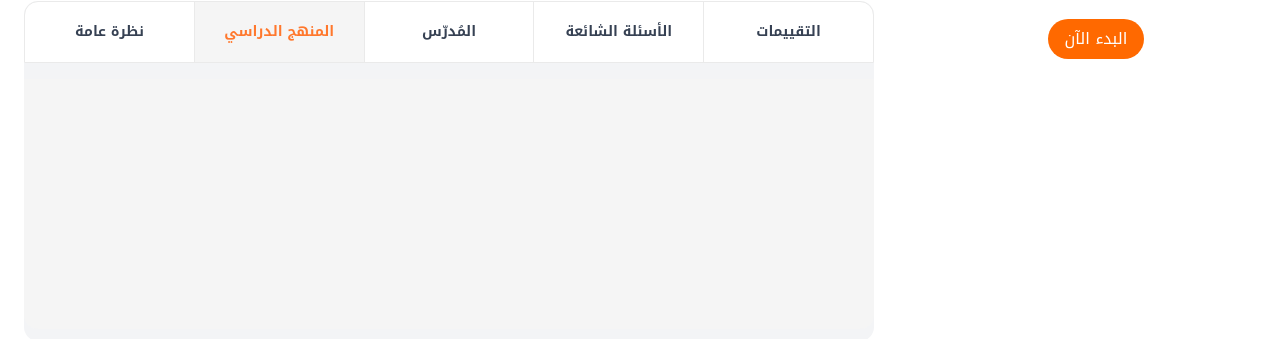
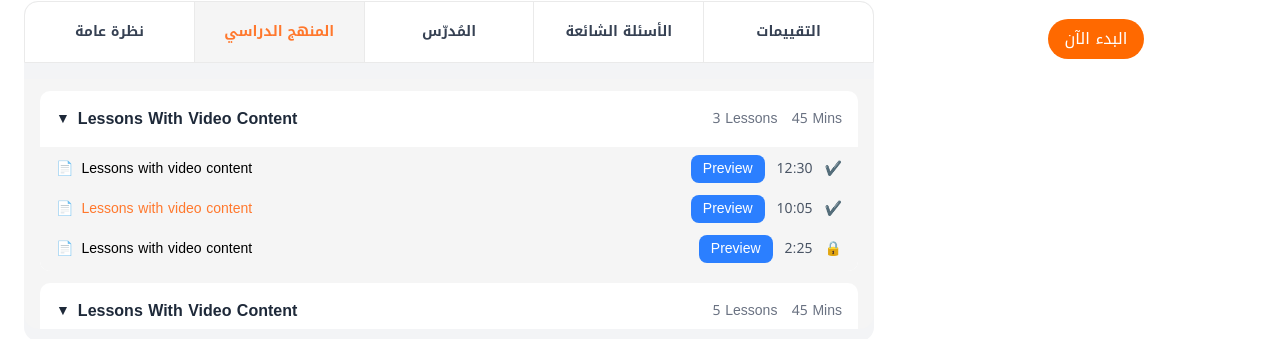
Before and after one commit to Firas-Alsghier/E-learning, a Nuxt app: page /course-details in a window 1280 px wide. Both pictures are taken after a click on the button "المنهج الدراسي". Shown: the part 461-800 px from the top of the page. Built offline with nearby package versions, Linux system fonts and the light colour scheme.

Commit message:
Adding content to the box in course-deatil page

```diff
--- /dev/null
+++ b/components/custom/courses/CurriculumTab.vue
@@ -0,0 +1,71 @@
+<template>
+  <div class="space-y-3">
+    <div v-for="(section, index) in curriculum" :key="index" class="bg-white rounded-lg">
+      <div class="flex justify-between items-center px-4 py-3 cursor-pointer" @click="toggleSection(index)">
+        <div class="flex items-center gap-2">
+          <span class="text-sm font-semibold">▼</span>
+          <span class="font-semibold">Lessons With Video Content</span>
+        </div>
+        <div class="text-sm text-gray-500">{{ section.lessons.length }} Lessons &nbsp; {{ section.totalTime }}</div>
+      </div>
+
+      <div v-if="section.open" class="bg-[#F5F5F5] px-4 py-2 space-y-3 rounded-b-lg">
+        <div v-for="(lesson, i) in section.lessons" :key="i" class="flex items-center justify-between">
+          <div class="flex items-center gap-2 text-sm">
+            <span>📄</span>
+            <span :class="lesson.active ? 'text-[#FF782D]' : 'text-black'">
+              {{ lesson.title }}
+            </span>
+          </div>
+          <div class="flex items-center gap-3 text-sm">
+            <button class="bg-blue-500 text-white px-3 py-1 rounded-md">Preview</button>
+            <span class="text-gray-600">{{ lesson.time }}</span>
+            <span v-if="lesson.locked">🔒</span>
+            <span v-else>✔️</span>
+          </div>
+        </div>
+      </div>
+    </div>
+  </div>
+</template>
+
+<script setup lang="ts">
+const curriculum = ref([
+  {
+    open: true,
+    totalTime: '45 Mins',
+    lessons: [
+      { title: 'Lessons with video content', time: '12:30', active: false, locked: false },
+      { title: 'Lessons with video content', time: '10:05', active: true, locked: false },
+      { title: 'Lessons with video content', time: '2:25', active: false, locked: true },
+    ],
+  },
+  {
+    open: false,
+    totalTime: '45 Mins',
+    lessons: [
+      { title: 'Lessons with video content', time: '8:15', active: false, locked: false },
+      { title: 'Lessons with video content', time: '7:20', active: false, locked: false },
+      { title: 'Lessons with video content', time: '6:45', active: false, locked: false },
+      { title: 'Lessons with video content', time: '6:40', active: false, locked: false },
+      { title: 'Lessons with video content', time: '5:55', active: false, locked: false },
+    ],
+  },
+  {
+    open: false,
+    totalTime: '45 Mins',
+    lessons: [
+      { title: 'Lessons with video content', time: '4:35', active: false, locked: false },
+      { title: 'Lessons with video content', time: '6:10', active: false, locked: false },
+      { title: 'Lessons with video content', time: '5:00', active: false, locked: false },
+      { title: 'Lessons with video content', time: '5:15', active: false, locked: false },
+      { title: 'Lessons with video content', time: '4:00', active: false, locked: false },
+    ],
+  },
+]);
+
+const toggleSection = (index: number) => {
+  curriculum.value[index].open = !curriculum.value[index].open;
+};
+</script>
+``
--- /dev/null
+++ b/components/custom/courses/FaqsTab.vue
@@ -0,0 +1,60 @@
+<script setup lang="ts">
+import { ChevronUp, ChevronDown } from 'lucide-vue-next';
+
+const openIndexes = ref<number[]>([]);
+
+const toggleItem = (index: number) => {
+  if (openIndexes.value.includes(index)) {
+    openIndexes.value = openIndexes.value.filter((i) => i !== index);
+  } else {
+    openIndexes.value.push(index);
+  }
+};
+
+const faqs = [
+  { question: 'ما المقصود بحقوق النشر المجانية؟', answer: 'تعني أنه يمكنك استخدام المحتوى بدون دفع رسوم متكررة.' },
+  { question: 'هل يمكنني استخدام الكورس بعد انتهاء الاشتراك؟', answer: 'نعم، إذا قمت بشرائه، يبقى لديك مدى الحياة.' },
+  { question: 'هل يوجد شهادات بعد إكمال الدورة؟', answer: 'نعم، تحصل على شهادة إتمام بعد اجتياز الدورة.' },
+  { question: 'هل أستطيع تحميل الدروس؟', answer: 'نعم، يمكنك تحميلها ومشاهدتها بدون إنترنت.' },
+];
+</script>
+
+<template>
+  <div class="grid grid-cols-1 md:grid-cols-1 gap-6">
+    <div v-for="(faq, index) in faqs" :key="index" class="bg-white rounded-md p-4 transition-all duration-300">
+      <button @click="toggleItem(index)" class="w-full flex justify-between items-center font-semibold text-black">
+        <span class="text-base">{{ faq.question }}</span>
+        <span class="text-xl">
+          <span v-if="openIndexes.includes(index)"><ChevronUp /></span>
+          <span v-else><ChevronDown /></span>
+        </span>
+      </button>
+
+      <!-- Animated answer -->
+      <transition name="fade-slide">
+        <p v-show="openIndexes.includes(index)" class="text-sm text-gray-600 mt-2">
+          {{ faq.answer }}
+        </p>
+      </transition>
+    </div>
+  </div>
+
+  <!-- Bottom Image -->
+</template>
+
+<style scoped>
+.fade-slide-enter-active,
+.fade-slide-leave-active {
+  transition: all 0.3s ease;
+}
+.fade-slide-enter-from,
+.fade-slide-leave-to {
+  opacity: 0;
+  transform: translateY(-5px);
+}
+.fade-slide-enter-to,
+.fade-slide-leave-from {
+  opacity: 1;
+  transform: translateY(0);
+}
+</style>
--- /dev/null
+++ b/components/custom/courses/InstructorTab.vue
@@ -0,0 +1,32 @@
+<template>
+  <div class="text-right space-y-4">
+    <div class="flex items-center gap-4">
+      <img src="/assets/images/faq.png" alt="Instructor" class="w-24 h-24 rounded-xl" />
+      <div>
+        <h2 class="font-bold text-lg">ThimPress</h2>
+        <p class="text-sm text-gray-600">
+          LearnPress is a comprehensive WordPress LMS Plugin for WordPress. This is one of the best WordPress LMS Plugins which can be used to easily create & sell courses online.
+        </p>
+        <div class="flex items-center gap-4 mt-2 text-sm text-gray-700">
+          <span>🎓 156 Students</span>
+          <span>📚 20 Lessons</span>
+        </div>
+      </div>
+    </div>
+
+    <p class="text-sm text-gray-700 leading-loose">
+      LearnPress is a comprehensive WordPress LMS Plugin for WordPress. This is one of the best WordPress LMS Plugins which can be used to easily create & sell courses online.
+    </p>
+
+    <div class="flex gap-4 mt-4 justify-end">
+      <a href="#" class="text-gray-500 hover:text-black text-xl"><i class="fab fa-facebook"></i></a>
+      <a href="#" class="text-gray-500 hover:text-black text-xl"><i class="fab fa-pinterest"></i></a>
+      <a href="#" class="text-gray-500 hover:text-black text-xl"><i class="fab fa-wordpress"></i></a>
+      <a href="#" class="text-gray-500 hover:text-black text-xl"><i class="fab fa-youtube"></i></a>
+    </div>
+  </div>
+</template>
+
+<script setup lang="ts">
+// No script logic needed
+</script>
--- /dev/null
+++ b/components/custom/courses/OverviewTab.vue
@@ -0,0 +1,11 @@
+<script setup lang="ts"></script>
+
+<template>
+  <div class="overview-tab">
+    <p>على ووردبريس، تُعد واحدة من أفضل إضافات شاملة لنظام إدارة التعلم LearnPress (LMS). يمكنك تصميم مناهج دراسية وبيع الدورات بسهولة عبر الإنترنت.</p>
+    <p>بفضل واجهتها البسيطة، يستطيع المستخدمون التفاعل معها بسهولة. تُستخدم في بناء مدارس إلكترونية وتدعم الدروس، الاختبارات، والشهادات.</p>
+    <p>رغم بساطتها، إلا أنها ما زالت تتمتع بإمكانيات عالية تساعدك على إنشاء موقع تعليمي متكامل.</p>
+  </div>
+</template>
+
+<style lang="scss" scoped></style>
--- a/pages/course-details.vue
+++ b/pages/course-details.vue
@@ -2,7 +2,6 @@
   <CustomBreadCrumb />
   <div class="bg-black h-[290px] text-white pt-8">
     <CustomContainer>
-      <!-- Top Section -->
       <div class="flex flex-col lg:flex-row justify-between gap-6">
         <!-- Left: Course Info -->
         <div class="space-y-4">
@@ -12,7 +11,6 @@
           </div>
           <h1 class="text-4xl font-bold">The Ultimate Guide To The Best WordPress LMS Plugin</h1>
 
-          <!-- Course Meta Info -->
           <div class="flex flex-wrap gap-4 text-sm text-orange-400 mt-4">
             <span>🕒 2Weeks</span>
             <span>🎓 156 Students</span>
@@ -22,7 +20,7 @@
           </div>
         </div>
 
-        <!-- Right: Sidebar Card -->
+        <!-- Sidebar Card -->
         <div class="bg-white text-black rounded-xl p-4 w-full lg:w-[320px] shrink-0">
           <img src="/assets/images/error.png" alt="LMS" class="rounded-lg mb-4" />
           <div class="text-center space-y-2">
@@ -57,12 +55,11 @@
 
         <!-- Tab Content -->
         <div class="mt-4 text-right bg-[#F5F5F5] leading-loose text-gray-800 overflow-y-auto h-[250px] px-4 py-3 rounded-b-xl">
-          <div v-if="selectedTab === 'overview'">
-            <p>على ووردبريس، تُعد واحدة من أفضل إضافات شاملة لنظام إدارة التعلم LearnPress (LMS). يمكنك تصميم مناهج دراسية وبيع الدورات بسهولة عبر الإنترنت.</p>
-            <p>بفضل واجهتها البسيطة، يستطيع المستخدمون التفاعل معها بسهولة. تُستخدم في بناء مدارس إلكترونية وتدعم الدروس، الاختبارات، والشهادات.</p>
-            <p>رغم بساطتها، إلا أنها ما زالت تتمتع بإمكانيات عالية تساعدك على إنشاء موقع تعليمي متكامل.</p>
-          </div>
-          <!-- Add other tab content here -->
+          <CustomCoursesOverviewTab v-if="selectedTab === 'overview'" />
+          <CustomCoursesCurriculumTab v-if="selectedTab === 'curriculum'" />
+          <CustomCoursesInstructorTab v-if="selectedTab === 'instructor'" />
+          <CustomCoursesFaqsTab v-if="selectedTab === 'faq'" />
+          <!-- Add the rest below once created -->
         </div>
       </div>
     </div>
@@ -70,8 +67,6 @@
 </template>
 
 <script setup lang="ts">
-import { ref } from 'vue';
-
 const selectedTab = ref('overview');
 
 const tabs = [
@@ -82,9 +77,3 @@ const tabs = [
   { id: 'reviews', label: 'التقييمات' },
 ];
 </script>
-
-<!-- <style scoped>
-  .tab-btn {
-    @apply px-4 py-2 text-sm text-gray-700 hover:text-orange-500;
-  }
-  </style> -->
```
